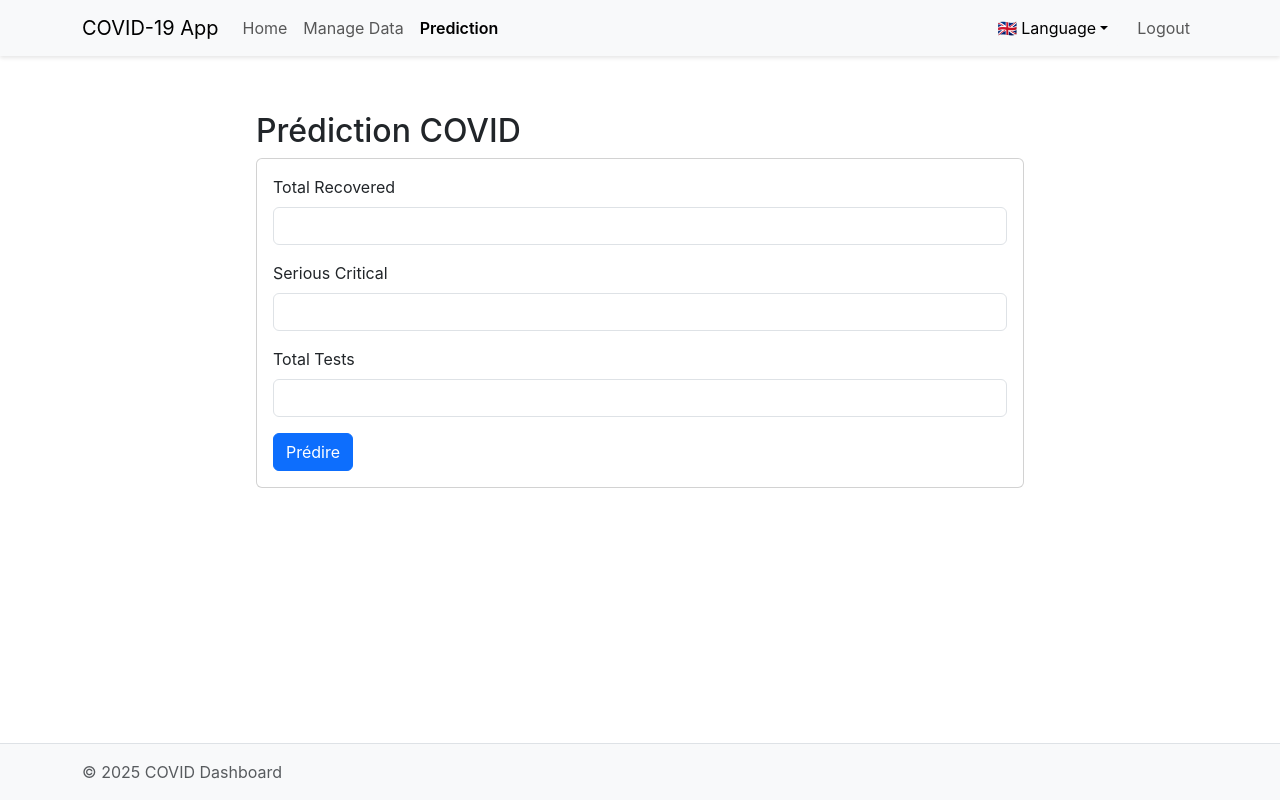
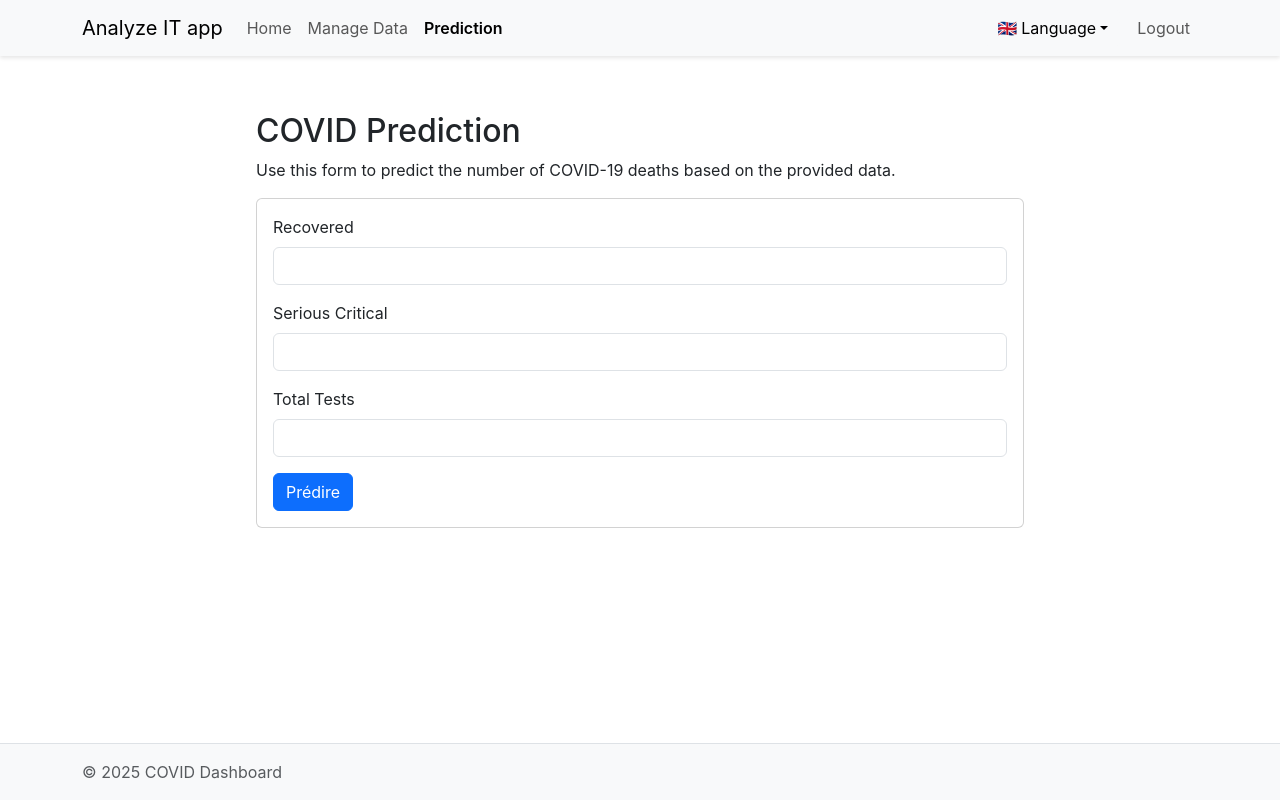
Before and after one commit to mspr-covid/mspr-1-etl, a React (Vite) app in the folder front/: page /predict in a window 1280 px wide. Built offline with nearby package versions, Linux system fonts and the light colour scheme; sample sign-in values are in the browser's storage.

Commit message:
prepare deploy front

```diff
--- a/front/src/locales/de.json
+++ b/front/src/locales/de.json
@@ -1,6 +1,6 @@
 {
 	"app": {
-		"title": "COVID-19 App",
+		"title": "Analyze IT app",
 		"loading": "Wird geladen...",
 		"error": "Ein Fehler ist aufgetreten"
 	},
@@ -37,14 +37,16 @@
 	},
 	"country": {
 		"name": "Land",
-		"cases": "Fälle",
-		"deaths": "Todesfälle",
+		"cases": "Gesamtfälle",
+		"deaths": "Gesamtzahl der Todesfälle",
 		"recovered": "Genesene",
 		"active": "Aktive",
-		"critical": "Kritische",
+		"critical": "Kritische Fälle",
 		"population": "Bevölkerung",
 		"continent": "Kontinent",
-		"date": "Letzte Aktualisierung"
+		"date": "Letzte Aktualisierung",
+		"who_region": "WHO-Region",
+		"toal_tests": "Gesamt-Tests"
 	},
 	"manage": {
 		"title": "Länderdaten verwalten",
@@ -59,7 +61,7 @@
 	},
 	"predict": {
 		"title": "COVID-Vorhersage",
-		"description": "Erhalten Sie Vorhersagen basierend auf Länderdaten",
+		"description": "Verwenden Sie dieses Formular, um die Anzahl der COVID-19-Todesfälle basierend auf den angegebenen Daten vorherzusagen.",
 		"country": "Land",
 		"date": "Datum",
 		"submit": "Vorhersage erhalten",
--- a/front/src/locales/en.json
+++ b/front/src/locales/en.json
@@ -1,6 +1,6 @@
 {
 	"app": {
-		"title": "COVID-19 App",
+		"title": "Analyze IT app",
 		"loading": "Loading...",
 		"error": "An error occurred"
 	},
@@ -37,14 +37,14 @@
 	},
 	"country": {
 		"name": "Country",
-		"cases": "Cases",
-		"deaths": "Deaths",
+		"cases": "Total Cases",
+		"deaths": "Total Deaths",
 		"recovered": "Recovered",
-		"active": "Active",
-		"critical": "Critical",
+		"critical": "Serious Critical",
 		"population": "Population",
 		"continent": "Continent",
-		"date": "Last Updated"
+		"who_region": "WHO Region",
+		"total_tests": "Total Tests"
 	},
 	"manage": {
 		"title": "Manage Country Data",
@@ -59,7 +59,7 @@
 	},
 	"predict": {
 		"title": "COVID Prediction",
-		"description": "Get predictions based on country data",
+		"description": "Use this form to predict the number of COVID-19 deaths based on the provided data.",
 		"country": "Country",
 		"date": "Date",
 		"submit": "Get Prediction",
--- a/front/src/locales/fr.json
+++ b/front/src/locales/fr.json
@@ -1,6 +1,6 @@
 {
 	"app": {
-		"title": "COVID-19 App",
+		"title": "Analyze IT app",
 		"loading": "Chargement...",
 		"error": "Une erreur est survenue"
 	},
@@ -37,14 +37,17 @@
 	},
 	"country": {
 		"name": "Pays",
-		"cases": "Cas",
-		"deaths": "Décès",
+		"cases": "Cas Totaux",
+		"deaths": "Total des Décès",
 		"recovered": "Guéris",
 		"active": "Actifs",
-		"critical": "Critiques",
+		"critical": "Cas Critiques",
 		"population": "Population",
 		"continent": "Continent",
-		"date": "Dernière mise à jour"
+		"date": "Dernière mise à jour",
+		"who_region": "Région OMS",
+		"total_tests": "Tests totaux"
+
 	},
 	"manage": {
 		"title": "Gérer les données des pays",
@@ -59,7 +62,7 @@
 	},
 	"predict": {
 		"title": "Prédiction COVID",
-		"description": "Obtenez des prédictions basées sur les données des pays",
+		"description": "Utilisez ce formulaire pour prédire le nombre de décès COVID-19 en fonction des données fournies.",
 		"country": "Pays",
 		"date": "Date",
 		"submit": "Obtenir une prédiction",
--- a/front/src/locales/it.json
+++ b/front/src/locales/it.json
@@ -1,6 +1,6 @@
 {
 	"app": {
-		"title": "COVID-19 App",
+		"title": "Analyze IT app",
 		"loading": "Caricamento...",
 		"error": "Si è verificato un errore"
 	},
@@ -37,14 +37,16 @@
 	},
 	"country": {
 		"name": "Paese",
-		"cases": "Casi",
-		"deaths": "Decessi",
+		"cases": "Casi Totali",
+		"deaths": "Decessi Totali",
 		"recovered": "Guariti",
 		"active": "Attivi",
-		"critical": "Critici",
+		"critical": "Casi critici",
 		"population": "Popolazione",
 		"continent": "Continente",
-		"date": "Ultimo aggiornamento"
+		"date": "Ultimo Aggiornamento",
+		"who_region": "Regione OMS",
+		"total_tests": "Test totali"
 	},
 	"manage": {
 		"title": "Gestisci dati dei paesi",
@@ -59,7 +61,7 @@
 	},
 	"predict": {
 		"title": "Previsione COVID",
-		"description": "Ottieni previsioni basate sui dati dei paesi",
+		"description": "Usa questo modulo per prevedere il numero di decessi per COVID-19 in base ai dati forniti.",
 		"country": "Paese",
 		"date": "Data",
 		"submit": "Ottieni previsione",
--- a/front/src/pages/CountriesPage.tsx
+++ b/front/src/pages/CountriesPage.tsx
@@ -115,13 +115,13 @@ const CountriesPage = () => {
 							<tr>
 								<th>{t("country.name")}</th>
 								<th>{t("country.continent")}</th>
-								<th>{t("WHO Region")}</th>
+								<th>{t("country.who_region")}</th>
 								<th>{t("country.population")}</th>
 								<th>{t("country.cases")}</th>
 								<th>{t("country.deaths")}</th>
 								<th>{t("country.recovered")}</th>
 								<th>{t("country.critical")}</th>
-								<th>{t("Total Tests")}</th>
+								<th>{t("country.total_tests")}</th>
 							</tr>
 						</thead>
 						<tbody>
--- a/front/src/pages/CountryFormPage.tsx
+++ b/front/src/pages/CountryFormPage.tsx
@@ -104,7 +104,7 @@ const AddCountryForm = () => {
 
 				<Form onSubmit={handleSubmit}>
 					<Form.Group className="mb-3">
-						<Form.Label>{t("Country")}</Form.Label>
+						<Form.Label>{t("country.name")}</Form.Label>
 						<Form.Control
 							type="text"
 							name="country"
@@ -115,7 +115,7 @@ const AddCountryForm = () => {
 					</Form.Group>
 
 					<Form.Group className="mb-3">
-						<Form.Label>{t("Continent")}</Form.Label>
+						<Form.Label>{t("country.continent")}</Form.Label>
 						<Form.Control
 							type="text"
 							name="continent"
@@ -127,7 +127,7 @@ const AddCountryForm = () => {
 
 					<Form.Group className="mb-3">
 						<Form.Label>
-							{t("WHO Region (World Health Organization)")}
+							{t("country.who_region")}
 						</Form.Label>
 						<Form.Control
 							type="text"
@@ -139,7 +139,7 @@ const AddCountryForm = () => {
 					</Form.Group>
 
 					<Form.Group className="mb-3">
-						<Form.Label>{t("Population")}</Form.Label>
+						<Form.Label>{t("country.population")}</Form.Label>
 						<Form.Control
 							type="number"
 							name="population"
@@ -151,7 +151,7 @@ const AddCountryForm = () => {
 					</Form.Group>
 
 					<Form.Group className="mb-3">
-						<Form.Label>{t("Total Cases")}</Form.Label>
+						<Form.Label>{t("country.cases")}</Form.Label>
 						<Form.Control
 							type="number"
 							name="total_cases"
@@ -163,7 +163,7 @@ const AddCountryForm = () => {
 					</Form.Group>
 
 					<Form.Group className="mb-3">
-						<Form.Label>{t("Total Deaths")}</Form.Label>
+						<Form.Label>{t("country.deaths")}</Form.Label>
 						<Form.Control
 							type="number"
 							name="total_deaths"
@@ -175,7 +175,7 @@ const AddCountryForm = () => {
 					</Form.Group>
 
 					<Form.Group className="mb-3">
-						<Form.Label>{t("Total Recovered")}</Form.Label>
+						<Form.Label>{t("country.recovered")}</Form.Label>
 						<Form.Control
 							type="number"
 							name="total_recovered"
@@ -187,7 +187,7 @@ const AddCountryForm = () => {
 					</Form.Group>
 
 					<Form.Group className="mb-3">
-						<Form.Label>{t("Serious Critical")}</Form.Label>
+						<Form.Label>{t("country.critical")}</Form.Label>
 						<Form.Control
 							type="number"
 							name="serious_critical"
@@ -199,7 +199,7 @@ const AddCountryForm = () => {
 					</Form.Group>
 
 					<Form.Group className="mb-3">
-						<Form.Label>{t("Total Tests")}</Form.Label>
+						<Form.Label>{t("country.total_tests")}</Form.Label>
 						<Form.Control
 							type="number"
 							name="total_tests"
--- a/front/src/pages/PredictionPage.tsx
+++ b/front/src/pages/PredictionPage.tsx
@@ -1,8 +1,11 @@
 import React, { useState } from "react";
 import { Form, Button, Card, Alert, Spinner } from "react-bootstrap";
 import { getPrediction } from "../services/api";
+import { useTranslation } from "react-i18next";
+
 
 const PredictionPage = () => {
+	const { t } = useTranslation();
 	const [totalRecovered, setTotalRecovered] = useState<number | "">("");
 	const [seriousCritical, setSeriousCritical] = useState<number | "">("");
 	const [totalTests, setTotalTests] = useState<number | "">("");
@@ -42,7 +45,10 @@ const PredictionPage = () => {
 
 	return (
 		<div className="form-container">
-			<h2>Prédiction COVID</h2>
+			<h2>{t("predict.title")}</h2>
+			<p>
+				{t("predict.description")}
+			</p>
 
 			{error && (
 				<Alert variant="danger" onClose={() => setError(null)} dismissible>
@@ -54,7 +60,7 @@ const PredictionPage = () => {
 				<Card.Body>
 					<Form onSubmit={handleSubmit}>
 						<Form.Group className="mb-3">
-							<Form.Label>Total Recovered</Form.Label>
+							<Form.Label>{t("country.recovered")}</Form.Label>
 							<Form.Control
 								type="number"
 								value={totalRecovered}
@@ -68,7 +74,7 @@ const PredictionPage = () => {
 						</Form.Group>
 
 						<Form.Group className="mb-3">
-							<Form.Label>Serious Critical</Form.Label>
+							<Form.Label>{t("country.critical")}</Form.Label>
 							<Form.Control
 								type="number"
 								value={seriousCritical}
@@ -82,7 +88,7 @@ const PredictionPage = () => {
 						</Form.Group>
 
 						<Form.Group className="mb-3">
-							<Form.Label>Total Tests</Form.Label>
+							<Form.Label>{t("country.total_tests")}</Form.Label>
 							<Form.Control
 								type="number"
 								value={totalTests}
```
Also changed, not shown: 1 other file (tests, documents, lock files or other folders).
